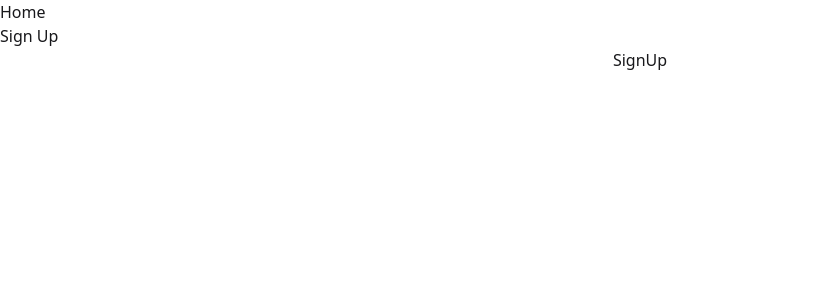
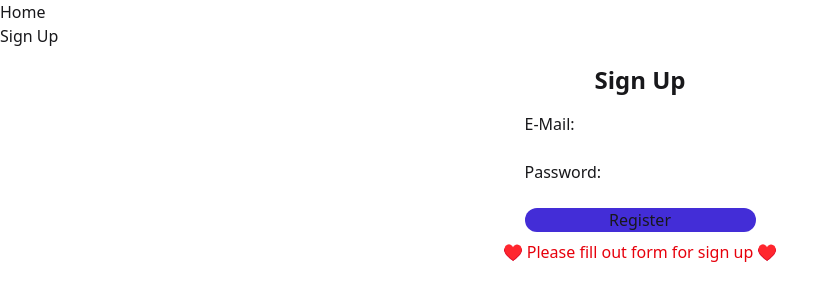
Before and after one commit to GittyX3b/wbs-project_6, a React app in the folder frontend/: page /signup in a window 1280 px wide. Shown: the top 300 px of the page, without its empty margins (0-838 px from the left). Built offline with nearby package versions, Linux system fonts and the light colour scheme; the HTML template or start-up script is replaced by a standard one.

Commit message:
First draft of Sign up form created

```diff
--- a/frontend/src/pages/SignUp.tsx
+++ b/frontend/src/pages/SignUp.tsx
@@ -1,9 +1,40 @@
-import { useState, type ReactElement } from "react";
+import { useState, useEffect } from "react";
 
-export function SignUp(): ReactElement {
+type Direction = "init" | "success" | "badRequest" | "userExist";
+
+function submitSignUp(event) {
+  event.preventDefault();
+  console.log("Sign Up Submit Event");
+}
+
+export function SignUp() {
+  const [signUpState, setSignUpState] = useState((): Direction => "init");
   return (
     <>
-      <div className="flex flex-col items-center justify-center">SignUp</div>
+      <div className="flex flex-col items-center justify-center">
+        <h1 className="font-bold text-2xl m-4">Sign Up</h1>
+        <form className="flex flex-col" onSubmit={submitSignUp}>
+          <label htmlFor="email">E-Mail: </label>
+          <input type="email" name="email" id="email" />
+          <label htmlFor="password">Password: </label>
+          <input type="password" name="password" id="password" />
+          <button
+            className=" rounded-xl bg-indigo-700 hover:bg-fuchsia-700"
+            type="submit"
+          >
+            Register
+          </button>
+        </form>
+        <p className="text-red-600 mt-2">
+          {signUpState === "userExist"
+            ? "🛑 User already exists!"
+            : signUpState === "badRequest"
+              ? "🛑 Password too short! At least 8 characters!"
+              : signUpState === "success"
+                ? "Sign up successful!"
+                : "♥️ Please fill out form for sign up ♥️"}
+        </p>
+      </div>
     </>
   );
 }
--- a/frontend/src/utils/apiAccess.ts
+++ b/frontend/src/utils/apiAccess.ts
@@ -1,3 +1,16 @@
 export function createUser(email: string, password: string): object {
   return { email: email, password: password };
 }
+
+const options = {
+  method: "POST",
+  headers: {
+    accept: "application/json",
+    Authorization: `Bearer ${accessTokenAuth}`,
+  },
+};
+
+function regexCheckEmail(input: string): boolean {
+  const regex = /@.*\./i;
+  return regex.test(input);
+}
```
